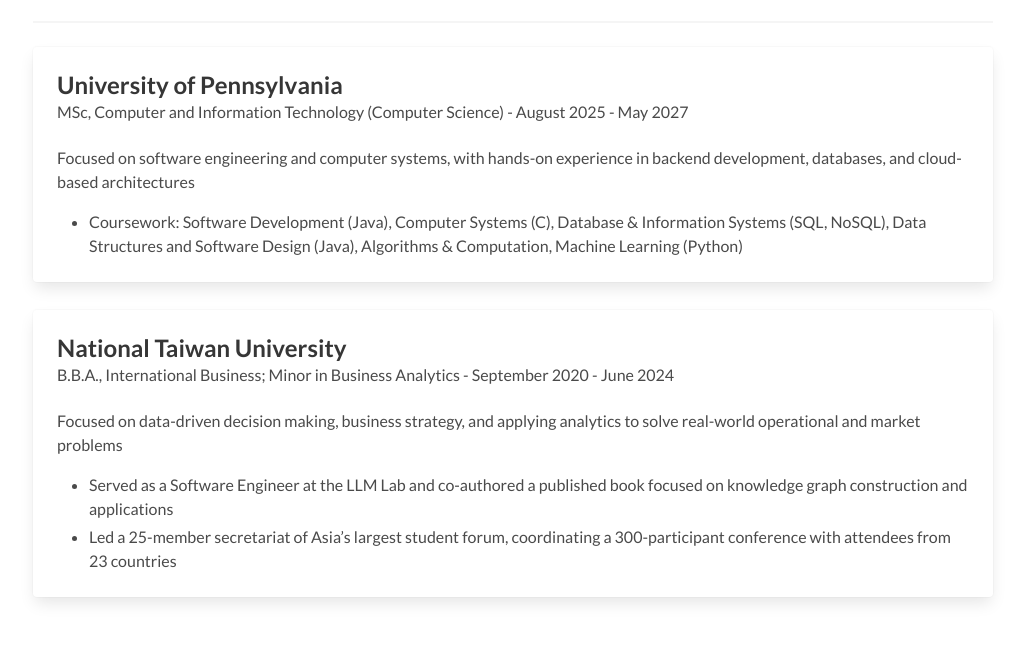
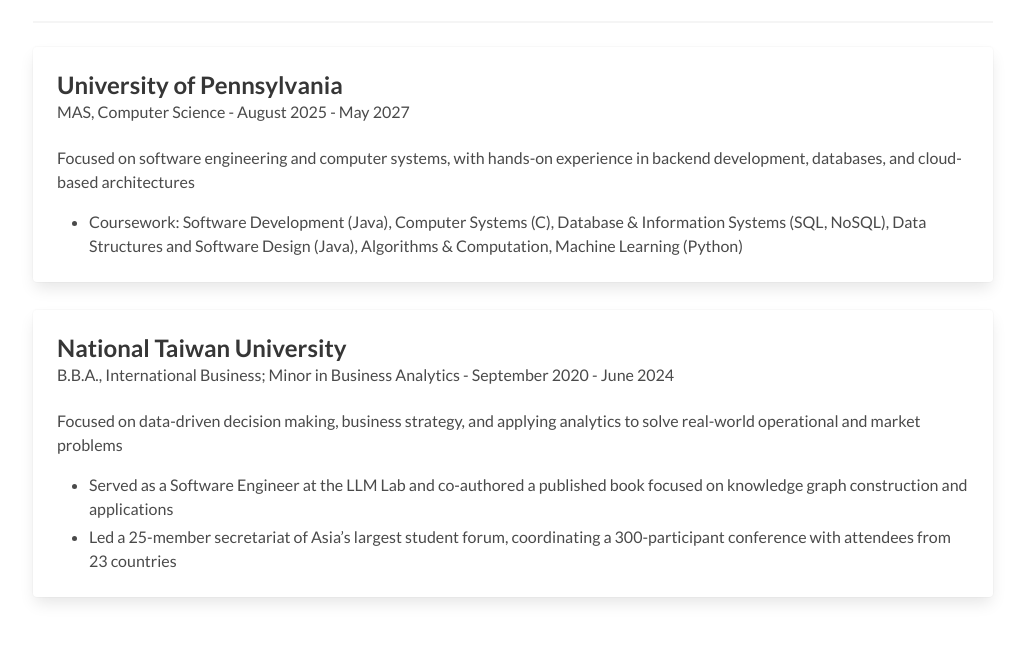
Before and after one commit to jhsutw/jhsutw.github.io, a plain HTML site: page index.html in a window 1280 px wide. Shown: the part 3312-3975 px from the top of the page, without its empty margins (127-1152 px from the left). Drawn offline with Linux system fonts and the light colour scheme.

Commit message:
Correct Penn degree to MAS Computer Science

```diff
--- a/index.html
+++ b/index.html
@@ -339,7 +339,7 @@
         <div class="card-content">
           <div class="content">
             <p class="title is-4">University of Pennsylvania</p>
-            <p class="subtitle is-6">MSc, Computer and Information Technology (Computer Science) - <time datetime="2025-8">August 2025</time> - <time
+            <p class="subtitle is-6">MAS, Computer Science - <time datetime="2025-8">August 2025</time> - <time
                 datetime="2027-5">May 2027</time></p>
           </div>
           <div class="content">
```
